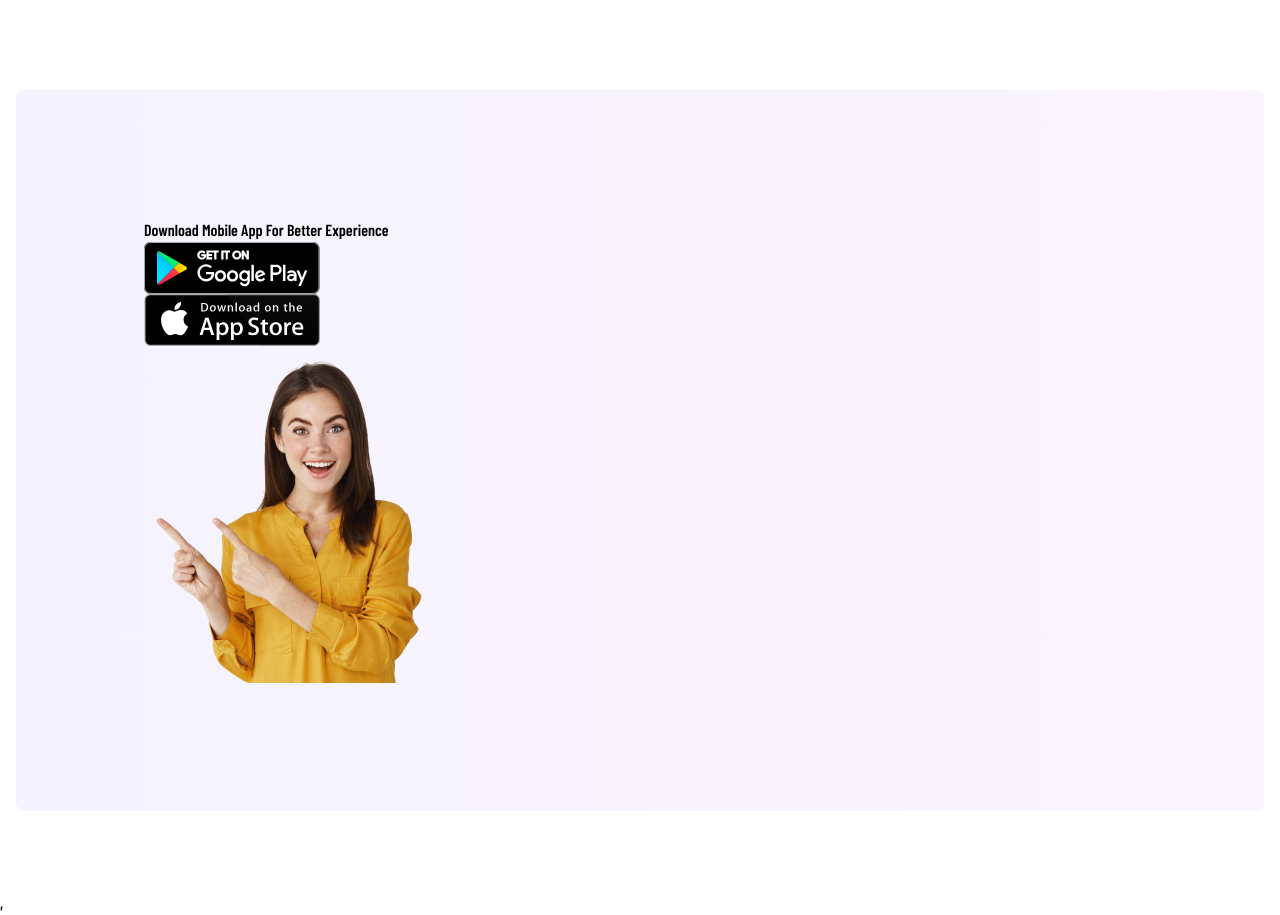
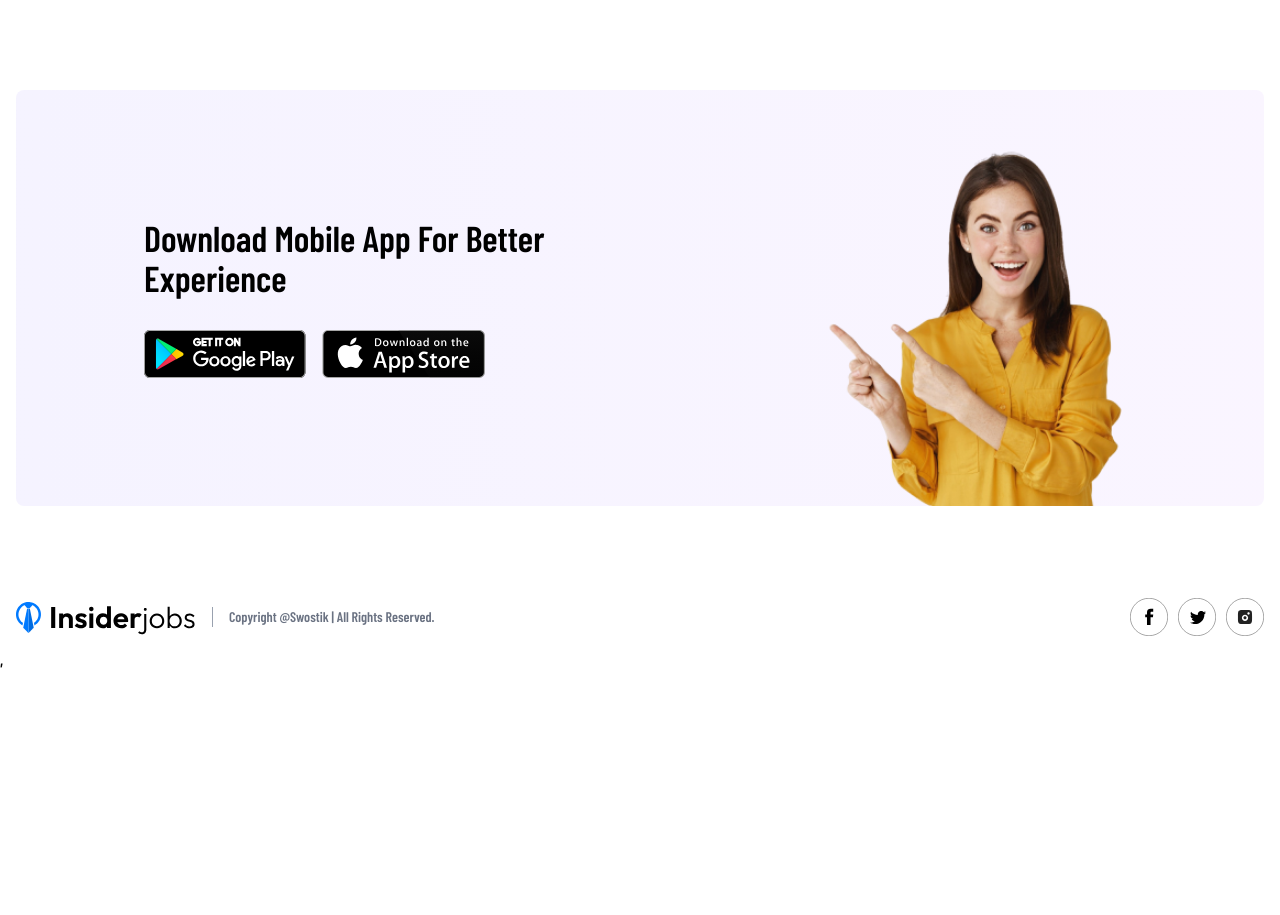
Before and after one commit to coding-is-not-easy124/JobWala, a React (Vite) app in the folder client/: page / in a window 1280 px wide. Shown: the part 1400-2315 px from the top of the page. After the commit the page ends 2072 px from the top, so only its background shows below. Built offline with nearby package versions, Linux system fonts and the light colour scheme; no server answers; a web font is replaced by a local one.

Commit message:
Third Commit

```diff
--- a/client/src/components/AppDownload.jsx
+++ b/client/src/components/AppDownload.jsx
@@ -6,17 +6,17 @@ const AppDownload = () => {
     <div className='container px-4 2xl:px-20 mx-auto my-20'>
       <div className='relative bg-gradient-to-r from-violet-50 to-purple-50 p-12 sm:p-24 lg:p-32 rounded-lg'>
         <div>
-            <h1>Download Mobile App For Better Experience</h1>
-            <div>
-                <a href="">
-                    <img src={assets.play_store} alt="" />
+            <h1 className='text-2xl sm:text-4xl font-bold mb-8 max-w-md'>Download Mobile App For Better Experience</h1>
+            <div className='flex gap-4'>
+                <a href="#" className='inline-block'>
+                    <img className='h-12' src={assets.play_store} alt="" />
                 </a>
-                <a href="">
-                    <img src={assets.app_store} alt="" />
+                <a href="#" className='inline-block'>
+                    <img className='h-12' src={assets.app_store} alt="" />
                 </a>
             </div>
         </div>
-        <img src={assets.app_main_img} alt="" />
+        <img className='absolute w-80 right-0 bottom-0 mr-32 max-lg:hidden' src={assets.app_main_img} alt="" />
       </div>
     </div>
   )
--- /dev/null
+++ b/client/src/components/Footer.jsx
@@ -0,0 +1,18 @@
+import React from 'react'
+import { assets } from '../assets/assets'
+
+const Footer = () => {
+  return (
+    <div className='container px-4 2xl:px-20 mx-auto flex items-center justify-between gap-4 py-3 mt-20'>
+      <img src={assets.logo} alt="" />
+      <p className='flex-1 border-l border-gray-400 pl-4 text-sm text-gray-500 max-sm:hidden'>Copyright @Swostik | All Rights Reserved.</p>
+      <div className='flex gap-2.5'>
+        <img width={38} src={assets.facebook_icon} alt="" />
+        <img width={38} src={assets.twitter_icon} alt="" />
+        <img width={38} src={assets.instagram_icon} alt="" />
+      </div>
+    </div>
+  )
+}
+
+export default Footer
--- a/client/src/components/JobListings.jsx
+++ b/client/src/components/JobListings.jsx
@@ -1,4 +1,4 @@
-import React, { useContext, useState } from 'react'
+import React, { useContext, useEffect, useState } from 'react'
 import { AppContext } from '../context/AppContext'
 import {assets, JobCategories, JobLocations} from '../assets/assets'
 import JobCard from './JobCard';
@@ -6,8 +6,37 @@ import JobCard from './JobCard';
 const JobListings = () => {
 
   const {isSearched, searchFilter, setSearchFilter, jobs} = useContext(AppContext);
+
   const [showFilter, setShowFilter] = useState(false);
   const [currentPage, setCurrentPage] = useState(1);
+  const [selectedCategories, setSelectedCategories] = useState([]);
+  const [selectedLocations, setSelectedLocations] = useState([]);
+
+  const [filteredJobs, setFilteredJobs] = useState(jobs);
+
+  const handleCategoryChange =  (category) => {
+    setSelectedCategories(
+      prev => prev.includes(category) ? prev.filter(c => c !== category) : [...prev, category]
+    )
+  }
+
+  const handleLocationChange =  (location) => {
+    setSelectedLocations(
+      prev => prev.includes(location) ? prev.filter(c => c !== location) : [...prev, location]
+    )
+  }
+
+  useEffect(() => {
+
+    const matchesCategory = job => selectedCategories.length === 0 || selectedCategories.includes(job.category);
+    const matchesLocation = job => selectedLocations.length === 0 || selectedLocations.includes(job.location);
+    const matchesTitle = job => searchFilter.title === "" || job.title.toLowerCase().includes(searchFilter.title.toLowerCase());
+    const matchesSearchLocation = job => searchFilter.location === "" ||  job.location.toLowerCase().includes(searchFilter.location.toLowerCase());
+    const newFilteredJobs = jobs.slice().reverse().filter(
+      job => matchesCategory(job) && matchesLocation(job) && matchesTitle(job) && matchesSearchLocation(job)
+    );
+
+  }, [])
 
   return (
     <div className='container 2xl:px-20 mx-auto flex flex-col lg:flex-row max-lg:space-y-8 py-8'>
@@ -47,7 +76,7 @@ const JobListings = () => {
             {
               JobCategories.map((category, index) => (
                 <li className='flex gap-3 items-center' key={index}>
-                  <input className='scale-125' type='checkbox' name='' id='' />
+                  <input onChange={() => handleCategoryChange(category)} checked={selectedCategories.includes(category)} className='scale-125' type='checkbox' name='' id='' />
                   {category}
                 </li>
               ))
@@ -62,7 +91,7 @@ const JobListings = () => {
             {
               JobLocations.map((location, index) => (
                 <li className='flex gap-3 items-center' key={index}>
-                  <input className='scale-125' type='checkbox' name='' id='' />
+                  <input className='scale-125' type='checkbox' onChange={() => handleLocationChange(location)} checked={selectedLocations.includes(location)} />
                   {location}
                 </li>
               ))
--- a/client/src/pages/Home.jsx
+++ b/client/src/pages/Home.jsx
@@ -3,6 +3,7 @@ import Navbar from '../components/Navbar'
 import Hero from '../components/Hero'
 import JobListings from '../components/JobListings'
 import AppDownload from '../components/AppDownload'
+import Footer from '../components/Footer'
 
 const Home = () => {
   return (
@@ -11,6 +12,7 @@ const Home = () => {
       <Hero/>
       <JobListings/>
       <AppDownload/>
+      <Footer/>
     </div>
   )
 }
```
